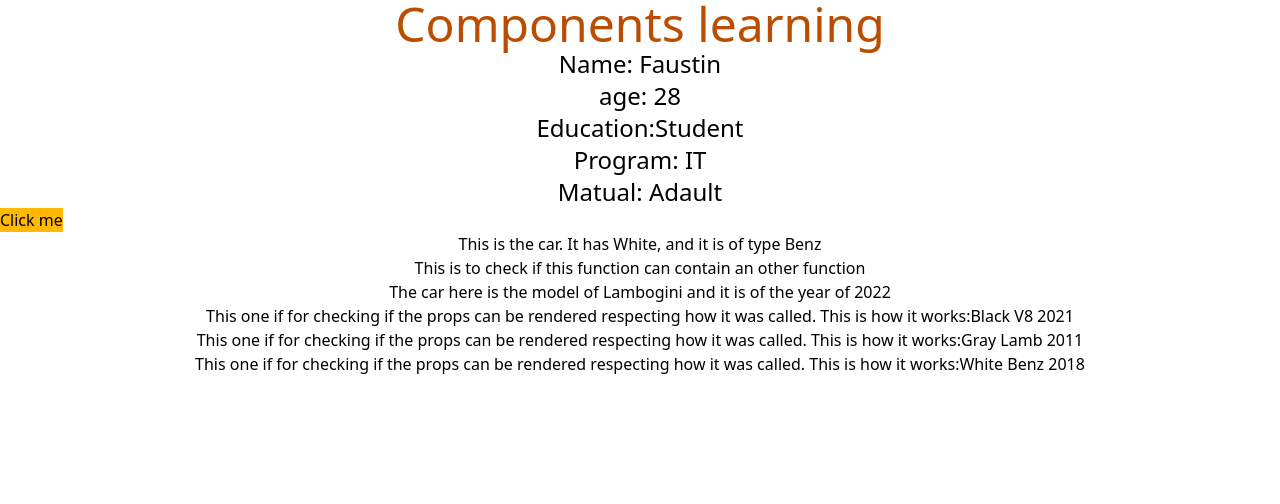
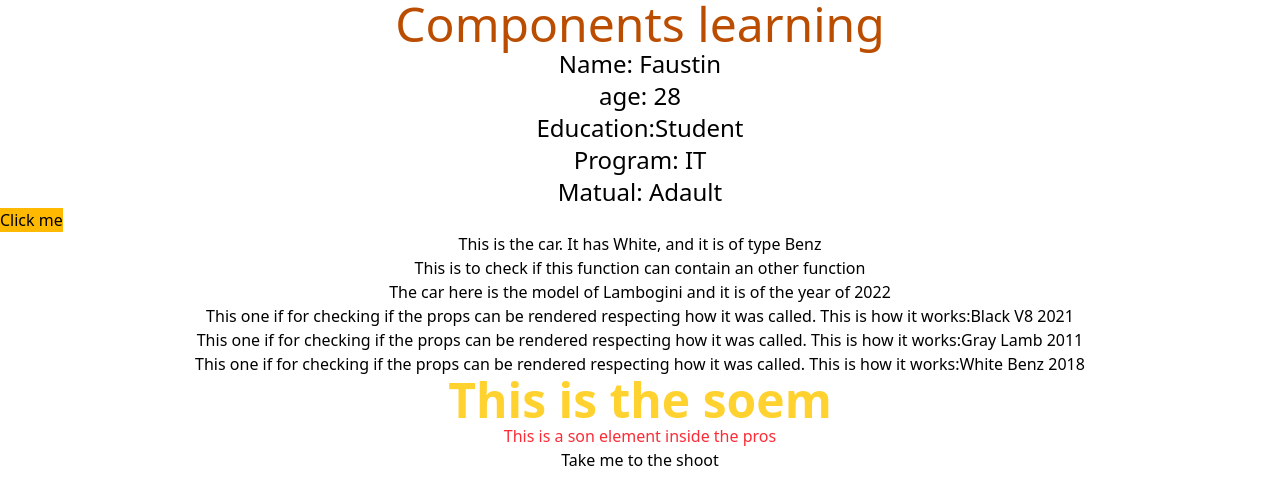
Before and after one commit to faustin12-g/react-learn, a React app: page / in a window 1280 px wide. Shown: the top 504 px of the page. Built offline with nearby package versions, Linux system fonts and the light colour scheme; the HTML template or start-up script is replaced by a standard one.

Commit message:
Add events chapter

```diff
--- a/src/App.jsx
+++ b/src/App.jsx
@@ -3,6 +3,8 @@ import Expression from './components/Expression'
 import Props from './components/Props'
 import Component from './components/Component'
 import Car from './components/Car'
+import ChildrenProps from './components/ChildrenProps'
+import Events from './components/Events'
 
 const App = () => {
   return (
@@ -13,6 +15,10 @@ const App = () => {
         <Car type='V8' year='2021' color='Black' />
         <Car type='Lamb' year='2011' color='Gray' />
         <Car type='Benz' year='2018' color='White' />
+        <ChildrenProps>
+          <h1 className='text-red-500'>This is a son element inside the pros</h1>
+        </ChildrenProps>
+        <Events />
 
       </>
   )
--- /dev/null
+++ b/src/components/ChildrenProps.jsx
@@ -0,0 +1,13 @@
+import React from 'react'
+
+const ChildrenProps = (props) => {
+  return (
+    <div className='justify-center text-center'>
+        <h1 className='text-5xl text-amber-300 font-extrabold'>This is the soem</h1>
+        {props.children}
+
+    </div>
+  )
+}
+
+export default ChildrenProps
--- /dev/null
+++ b/src/components/Events.jsx
@@ -0,0 +1,14 @@
+import React from 'react'
+
+const Events = () => {
+    const shoot = ()=>{
+        return alert('Boom💥!!! I got you💨! I shut you🚀. You died💀')
+    }
+  return (
+    <div className='justify-center text-center'>
+        <a onClick={shoot}>Take me to the shoot</a>
+    </div>
+  )
+}
+
+export default Events
```
